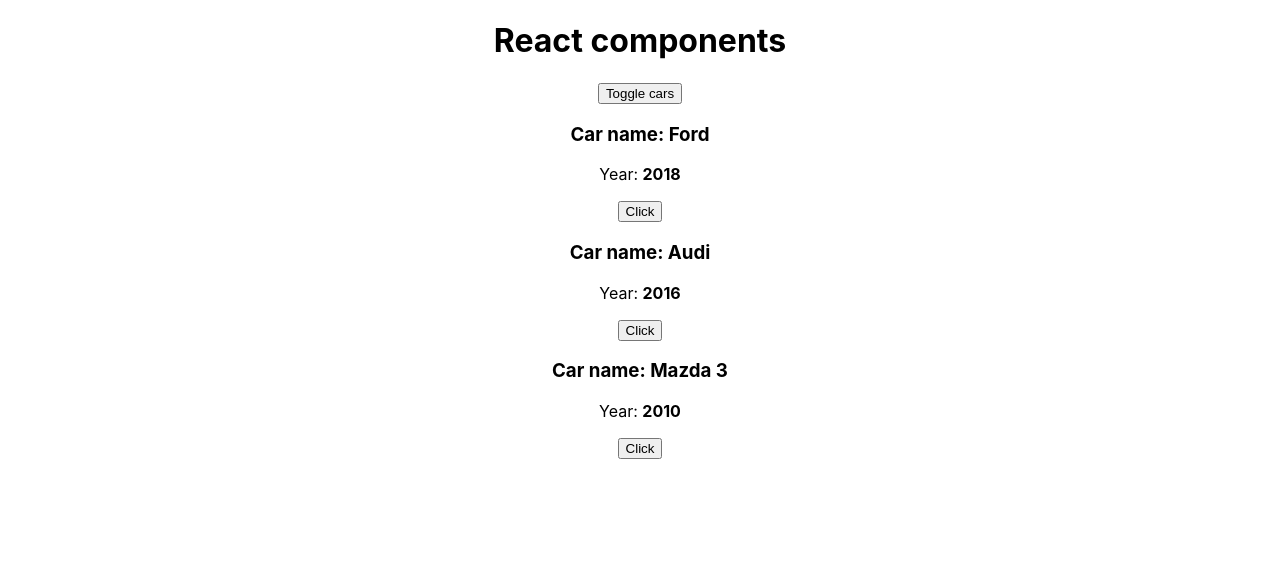
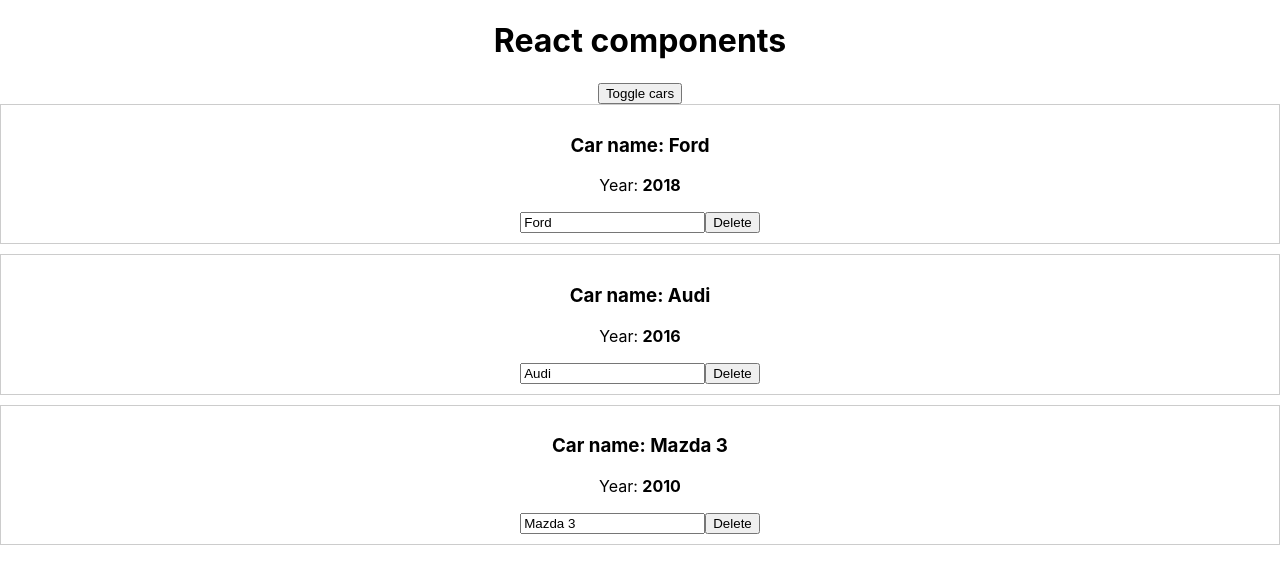
Before and after one commit to LyaFouks/React, a React (Create React App) app in the folder react-theory/: page / in a window 1280 px wide. Both pictures are taken after a click on the button "Toggle cars". Shown: the top 584 px of the page. Built offline with nearby package versions, Linux system fonts and the light colour scheme.

Commit message:
Dynamic lists

```diff
--- a/react-theory/src/App.js
+++ b/react-theory/src/App.js
@@ -20,8 +20,19 @@
         })
     }
 
-    changeTitleHandler = (pageTitle) => {
-        this.setState({pageTitle})
+    onChangeName(name, index) {
+        const car = this.state.cars[index]
+        car.name = name
+        const cars = [...this.state.cars]
+        cars[index] = car
+        this.setState({cars})
+    }
+
+    deleteHandler(index) {
+        const cars = this.state.cars.concat()
+        cars.splice(index, 1)
+
+        this.setState({cars})
 
     }
 
@@ -39,7 +50,8 @@
                         key={index}
                         name={car.name}
                         year={car.year}
-                        onChangeTitle={() => this.changeTitleHandler(car.name)}
+                        onDelete={this.deleteHandler.bind(this, index)}
+                        onChangeName={event => this.onChangeName(event.target.value, index)}
                     />
                 )
             } )
--- a/react-theory/src/Car/Car.js
+++ b/react-theory/src/Car/Car.js
@@ -1,10 +1,15 @@
 import React from "react";
 
 export default props => (
-    <div>
+    <div style={{
+        border: '1px solid #ccc',
+        marginBottom: '10px',
+        padding: '10px'
+    }}>
         <h3>Car name: {props.name}</h3>
         <p>Year: <strong>{props.year}</strong></p>
-        <button onClick={props.onChangeTitle}>Click</button>
+        <input type="text" onChange={props.onChangeName} value={props.name}/>
+        <button onClick={props.onDelete}>Delete</button>
 
     </div>
 )
```
